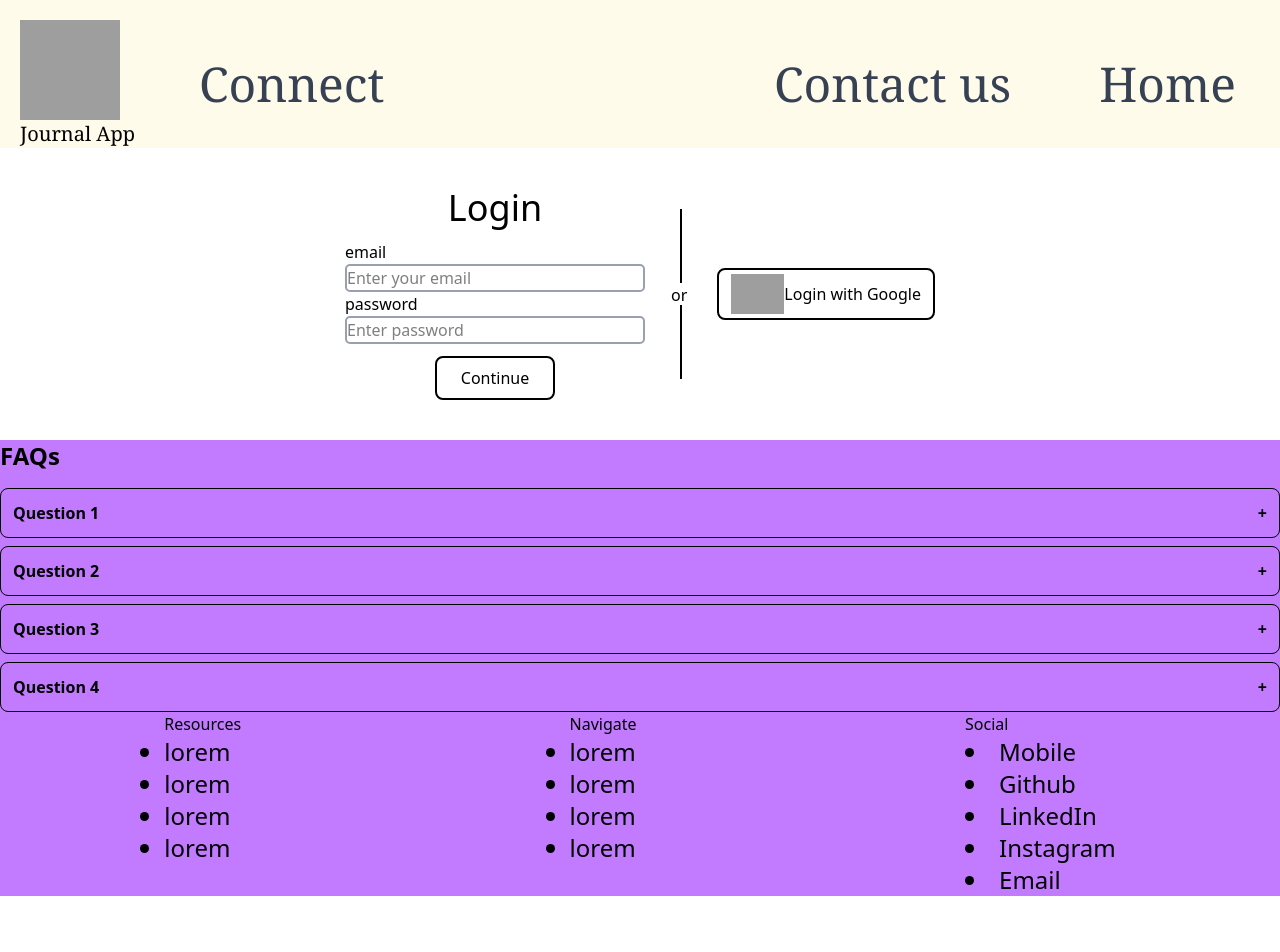
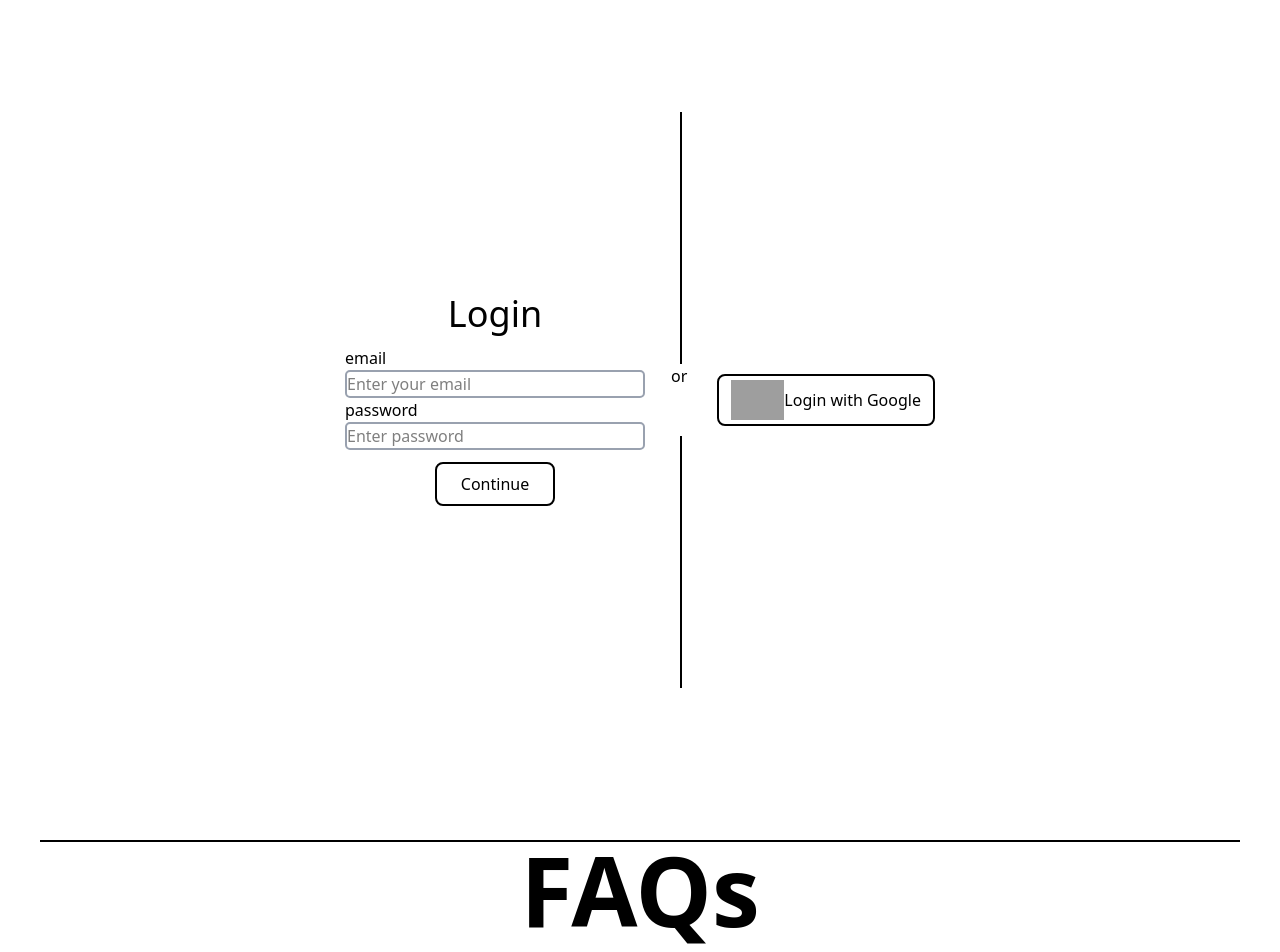
Before and after one commit to Manii0022/SBA-fullStack, a React (Vite) app in the folder Frontend/: page /login in a window 1280 px wide. Shown: the top 952 px of the page. Before the commit the page ends 896 px from the top, so only its background shows below. Built offline with nearby package versions, Linux system fonts and the light colour scheme; grey boxes are pictures that could not be loaded.

Commit message:
dashboard

```diff
--- a/Frontend/src/components/Footer/Footer.jsx
+++ b/Frontend/src/components/Footer/Footer.jsx
@@ -18,7 +18,7 @@ function Footer() {
     return (
         <>
 
-            <footer className="bg-purple-400 flex-col">
+            <footer className="mt-10 flex-col">
                 {/* <div>
                     FAQs here
                     <ul className="space-y-2">
@@ -29,8 +29,12 @@ function Footer() {
                     </ul>
 
                 </div> */}
-                <h2 className="text-2xl font-bold mb-4">FAQs</h2>
-                <ul className="space-y-2">
+                <div className="border-1 border-black ml-10 mr-10">
+                </div>
+                <h2 className="text-8xl font-bold mb-4 text-center">FAQs</h2>
+                <div className="border-1 border-black ml-10 mr-10"></div>
+
+                <ul className=" mt-10 space-y-2">
                     {faqs.map((item, index) => (
                         <li key={index} className="border rounded-lg">
                             <button
--- a/Frontend/src/components/Header/Header.jsx
+++ b/Frontend/src/components/Header/Header.jsx
@@ -1,11 +1,29 @@
 import { NavLink } from "react-router-dom";
+import { useNavigate } from "react-router-dom";
 
 function Header() {
+
+
+    const navigate = useNavigate();
+
+    const handleScrollToFooter = () => {
+        // keep user on current route
+        navigate(window.location.pathname, { replace: true });
+
+        // scroll smoothly to footer
+        setTimeout(() => {
+            document.getElementById("footer")?.scrollIntoView({
+                behavior: "smooth",
+            });
+        }, 100);
+    };
+
     return (
         <header className="">
-                <nav className="flex justify-between bg-amber-50 " >
+            <nav className="flex items-center justify-between bg-amber-50 px-6 py-4" >
 
-                    <div className="flex gap-10 w-1/2 mt-5 ml-5 items-center">
+                {/* Left section */}
+                <div className="flex gap-10 items-center">
                     <div className=" h-full text-5xl
                      font-serif">
                         <div>
@@ -21,49 +39,50 @@ function Header() {
                     <div className="text-5xl font-serif border-transparent px-6 py-2 rounded-lg hover:bg-emerald-300
                             hover:text-black">
                         <NavLink
+                            to={"home"}
+                           className={({ isActive }) =>
+                                `block py-2 pr-4 pl-3 duration-200
+                                        ${isActive ? "text-orange-700" : "text-gray-700"}
+                                         hover:text-orange-700 active:scale-95 transition transform duration-100`
+                            }
+                        >
+                            Home
+                        </NavLink>
+                    </div>
+
+                    <div className="text-5xl font-serif border-transparent px-6 py-2 rounded-lg hover:bg-emerald-300
+                            hover:text-black">
+                        <NavLink
                             to={"connect"}
+                            onClick={handleScrollToFooter}
                             className={({ isActive }) =>
-                                    `block py-2 pr-4 pl-3 duration-200 border-b border-gray-100
+                                `block py-2 pr-4 pl-3 duration-200
                                         ${isActive ? "text-orange-700" : "text-gray-700"}
-                                        hover:bg-gray-50 lg:hover:bg-transparent lg:border-0 hover:text-orange-700
-                                        lg:p-0`
+                                        hover:text-orange-700 active:scale-95 transition transform duration-100`
                             }
                         >
                             Connect
                         </NavLink>
                     </div>
-                    </div>
 
-                    <div className="flex justify-end gap-10 w-1/2 mr-5 mt-5 items-center">
                     <div className="text-5xl font-serif border-transparent px-6 py-2 rounded-lg hover:bg-emerald-300
                             hover:text-black">
                         <NavLink
                             to={"contact"}
                             className={({ isActive }) =>
-                                    `block py-2 pr-4 pl-3 duration-200 border-b border-gray-100
+                                `block py-2 pr-4 pl-3 duration-200
                                         ${isActive ? "text-orange-700" : "text-gray-700"}
-                                        hover:bg-gray-50 lg:hover:bg-transparent lg:border-0 hover:text-orange-700
-                                        lg:p-0`
+                                         hover:text-orange-700 active:scale-95 transition transform duration-100`
                             }
                         >
                             Contact us
                         </NavLink>
                     </div>
-                        <div className="text-5xl font-serif border-transparent px-6 py-2 rounded-lg hover:bg-emerald-300
-                            hover:text-black">
-                            <NavLink
-                                to={"home"}
-                                className={({ isActive }) =>
-                                    `block py-2 pr-4 pl-3 duration-200 border-b border-gray-100
-                                        ${isActive ? "text-orange-700" : "text-gray-700"}
-                                        hover:bg-gray-50 lg:hover:bg-transparent lg:border-0 hover:text-orange-700
-                                        lg:p-0`
-                                }
-                            >
-                                Home
-                            </NavLink>
+
+
+
                 </div>
-                    </div>
+
 
             </nav>
         </header>
--- a/Frontend/src/components/Landing/Landing.jsx
+++ b/Frontend/src/components/Landing/Landing.jsx
@@ -14,11 +14,11 @@ function Landing() {
         <div className="font-serif">
 
             <header className="">
-                <nav className="flex justify-between bg-amber-50 " >
+                <nav className="flex justify-between " >
 
-                    <div className="flex gap-10 w-1/2 mt-5 ml-5 items-center">
-                        <div className=" h-full text-5xl
-                     font-serif">
+                    {/* Left section */}
+                    <div className="flex gap-10 px-6 py-4 items-center">
+                        <div className="text-5xl ">
                             <div>
                                 <img className="size-[100px]" src="https://www.svgrepo.com/show/494022/travel.svg" alt="logo" />
                             </div>
@@ -28,85 +28,79 @@ function Landing() {
                             </div>
 
                         </div>
-                        <div className="text-5xl font-serif border-transparent px-6 py-2 rounded-lg hover:bg-emerald-300
+                        <div className="text-5xl border-transparent  rounded-lg hover:bg-emerald-300
                             hover:text-black">
                             <NavLink
                                 to={"home"}
                                 className={({ isActive }) =>
-                                    `block py-2 pr-4 pl-3 duration-200 border-b border-gray-100
+                                `block py-2 pr-4 pl-3 duration-200
                                         ${isActive ? "text-orange-700" : "text-gray-700"}
-                                        hover:bg-gray-50 lg:hover:bg-transparent lg:border-0 hover:text-orange-700
-                                        lg:p-0`
+                                         hover:text-orange-700 active:scale-95 transition transform duration-100`
                                 }
                             >
                                 Home
                             </NavLink>
                         </div>
 
-                        <div className="text-5xl font-serif border-transparent px-6 py-2 rounded-lg hover:bg-emerald-300
+                        <div className="text-5xl border-transparent rounded-lg hover:bg-emerald-300
                             hover:text-black">
                             <NavLink
                                 to={"connect"}
                                 className={({ isActive }) =>
-                                    `block py-2 pr-4 pl-3 duration-200 border-b border-gray-100
+                                `block py-2 pr-4 pl-3 duration-200
                                         ${isActive ? "text-orange-700" : "text-gray-700"}
-                                        hover:bg-gray-50 lg:hover:bg-transparent lg:border-0 hover:text-orange-700
-                                        lg:p-0`
+                                         hover:text-orange-700 active:scale-95 transition transform duration-100`
                                 }
                             >
                                 Connect
                             </NavLink>
                         </div>
+
+                        <div className="text-5xl border-transparent rounded-lg hover:bg-emerald-300
+                            hover:text-black">
+                            <NavLink
+                                to={"contact"}
+                               className={({ isActive }) =>
+                                `block py-2 pr-4 pl-3 duration-200
+                                        ${isActive ? "text-orange-700" : "text-gray-700"}
+                                         hover:text-orange-700 active:scale-95 transition transform duration-100`
+                                }
+                            >
+                                Contact Us
+                            </NavLink>
+                        </div>
                     </div>
 
-                    <div className="flex justify-end gap-10 w-1/2 mr-5 mt-5 items-center">
-                        <div className="text-5xl font-serif border-transparent px-6 py-2 rounded-lg hover:bg-emerald-300
+                    {/* right section */}
+
+                    <div className="flex justify-between gap-7 items-center px-6 py-2 mr-5">
+                        <div className="text-5xl border-transparent  rounded-lg hover:bg-emerald-300
                             hover:text-black">
                             <NavLink
                                 to={"signup"}
-                                className={({ isActive }) =>
-                                    `block py-2 pr-4 pl-3 duration-200 border-b border-gray-100
+                               className={({ isActive }) =>
+                                `block py-2 pr-4 pl-3 duration-200
                                         ${isActive ? "text-orange-700" : "text-gray-700"}
-                                        hover:bg-gray-50 lg:hover:bg-transparent lg:border-0 hover:text-orange-700
-                                        lg:p-0`
+                                         hover:text-orange-700 active:scale-95 transition transform duration-100`
                                 }
                             >
                                 Signup
                             </NavLink>
                         </div>
 
-                        <div className="text-5xl font-serif border-transparent px-6 py-2 rounded-lg hover:bg-emerald-300
+                        <div className="text-5xl border-transparent  rounded-lg hover:bg-emerald-300
                             hover:text-black">
                             <NavLink
                                 to={"login"}
                                 className={({ isActive }) =>
-                                    `block py-2 pr-4 pl-3 duration-200 border-b border-gray-100
+                                `block py-2 pr-4 pl-3 duration-200
                                         ${isActive ? "text-orange-700" : "text-gray-700"}
-                                        hover:bg-gray-50 lg:hover:bg-transparent lg:border-0 hover:text-orange-700
-                                        lg:p-0`
+                                         hover:text-orange-700 active:scale-95 transition transform duration-100`
                                 }
                             >
                                 Login
                             </NavLink>
                         </div>
-
-
-
-                        <div className="text-5xl font-serif border-transparent px-6 py-2 rounded-lg hover:bg-emerald-300
-                            hover:text-black">
-                            <NavLink
-                                to={"contact"}
-                                className={({ isActive }) =>
-                                    `block py-2 pr-4 pl-3 duration-200 border-b border-gray-100
-                                        ${isActive ? "text-orange-700" : "text-gray-700"}
-                                        hover:bg-gray-50 lg:hover:bg-transparent lg:border-0 hover:text-orange-700
-                                        lg:p-0`
-                                }
-                            >
-                                Contact Us
-                            </NavLink>
-                        </div>
-
 
 
                     </div>
@@ -115,7 +109,7 @@ function Landing() {
             </header>
 
             <div className="">
-                <main className="ml-[70px] mr-[70px] pt-[20px] bg-amber-100">
+                <main className="ml-[70px] mr-[70px] pt-[20px] ">
                     <section>
                         <div className="text-5xl flex justify-center">
                             Welcome to the Journal App
--- a/Frontend/src/components/Login/Login.jsx
+++ b/Frontend/src/components/Login/Login.jsx
@@ -1,9 +1,21 @@
+import React, { useEffect } from "react"
+import { useLayout } from "../../Context/LayoutContext";
+
+
 function Login() {
+
+    const {setShowHeader, setShowFooter} = useLayout();
+    useEffect(()=>{
+        setShowFooter(true);
+        setShowHeader(false);
+    },[])
 
     return (
 
-        <div className="flex justify-center py-10">
-            <div className="flex-col justify-items-center items-center pr-4">
+        <div className="flex justify-center py-10 h-screen w-full">
+
+            {/* left */}
+            <div className="flex-col justify-items-center content-center  pr-4">
                 <p className="text-4xl text-black">Login</p>
                 <form className=" pt-3" action="">
 
@@ -36,6 +48,7 @@ function Login() {
                 </form>
             </div>
 
+            {/* middle */}
             <div className=" w-10 flex flex-col justify-center items-center pl-5 pr-5">
                 <div className=" bg-black h-[35%] w-[2px]">
                 </div>
@@ -48,6 +61,7 @@ function Login() {
                 </div>
             </div>
 
+            {/* right */}
             <div className="flex justify-center items-center pl-4">
                 <span className="border-2 border-black rounded-lg px-3 py-1 flex
                     hover:shadow-2xl hover:bg-emerald-300  transition-all duration-300 ">
--- a/Frontend/src/main.jsx
+++ b/Frontend/src/main.jsx
@@ -24,7 +24,7 @@ const router = createBrowserRouter(createRoutesFromElements(
     <Route path='signup' element={<Signup />} />
     <Route path='dashboard' element={<Header/> && <Dashboard />} />
     <Route path='contact' element={<Contact />} />
-    <Route path='connect' element={<Footer />} />
+    <Route path='connect' element={<></>} />
   </Route>
 ))
 
```
Also changed, not shown: Frontend/src/components/Dashboard/Dashboard.jsx (+26 -11 lines). Lines whose indentation alone changed are shown as unchanged.
